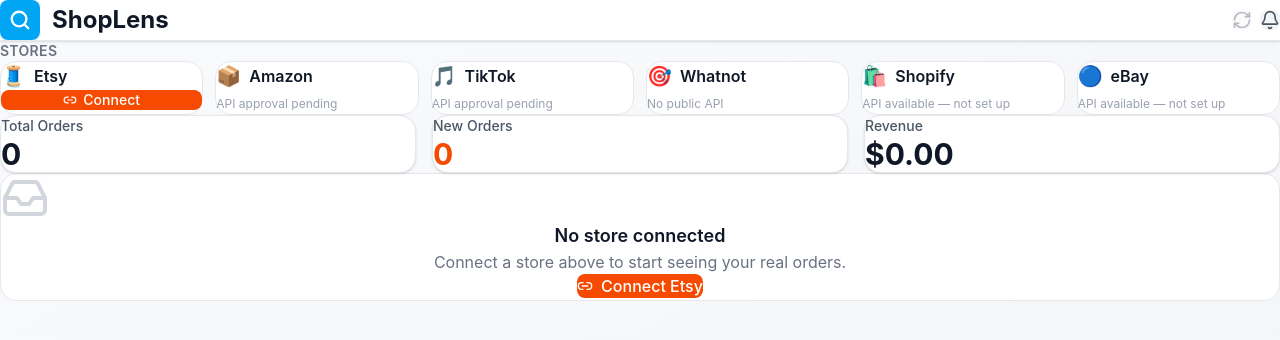
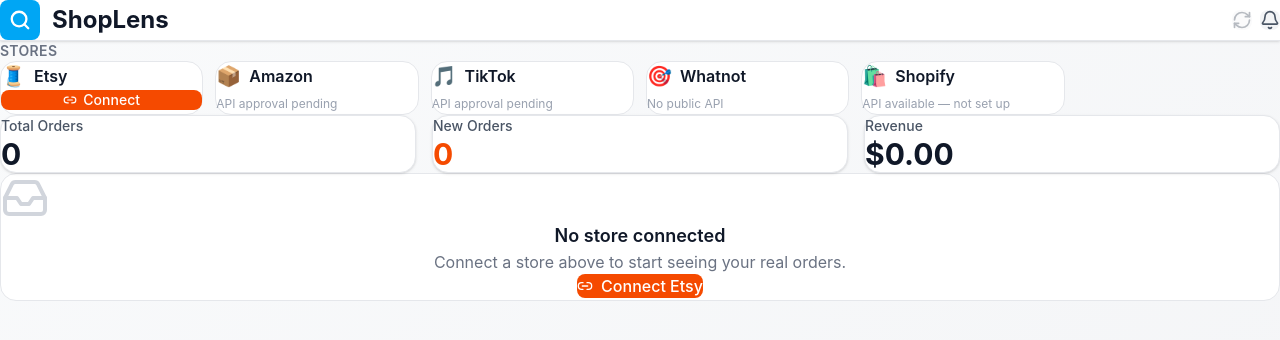
Before and after one commit to lilyrcolumbus-hash/shoplens, a React (Vite) app: page / in a window 1280 px wide. Shown: the top 340 px of the page. Built offline with nearby package versions, Linux system fonts and the light colour scheme.

Commit message:
Remove eBay store (user does not sell there)

```diff
--- a/src/App.tsx
+++ b/src/App.tsx
@@ -17,7 +17,6 @@
   tiktok:  { label: 'TikTok',  color: 'bg-pink-100 text-pink-700 border-pink-200', emoji: '🎵', conn: 'api_pending' },
   whatnot: { label: 'Whatnot', color: 'bg-purple-100 text-purple-700 border-purple-200', emoji: '🎯', conn: 'no_api' },
   shopify: { label: 'Shopify', color: 'bg-emerald-100 text-emerald-700 border-emerald-200', emoji: '🛍️', conn: 'available' },
-  ebay:    { label: 'eBay',    color: 'bg-blue-100 text-blue-700 border-blue-200', emoji: '🔵', conn: 'available' },
 }
 
 const CONN_LABEL: Record<ConnState, string> = {
--- a/src/lib/etsy.ts
+++ b/src/lib/etsy.ts
@@ -10,7 +10,7 @@
 
 export interface Order {
   id: string
-  store: 'etsy' | 'amazon' | 'tiktok' | 'whatnot' | 'shopify' | 'ebay'
+  store: 'etsy' | 'amazon' | 'tiktok' | 'whatnot' | 'shopify'
   product: string
   buyer: string
   amount: number
```
